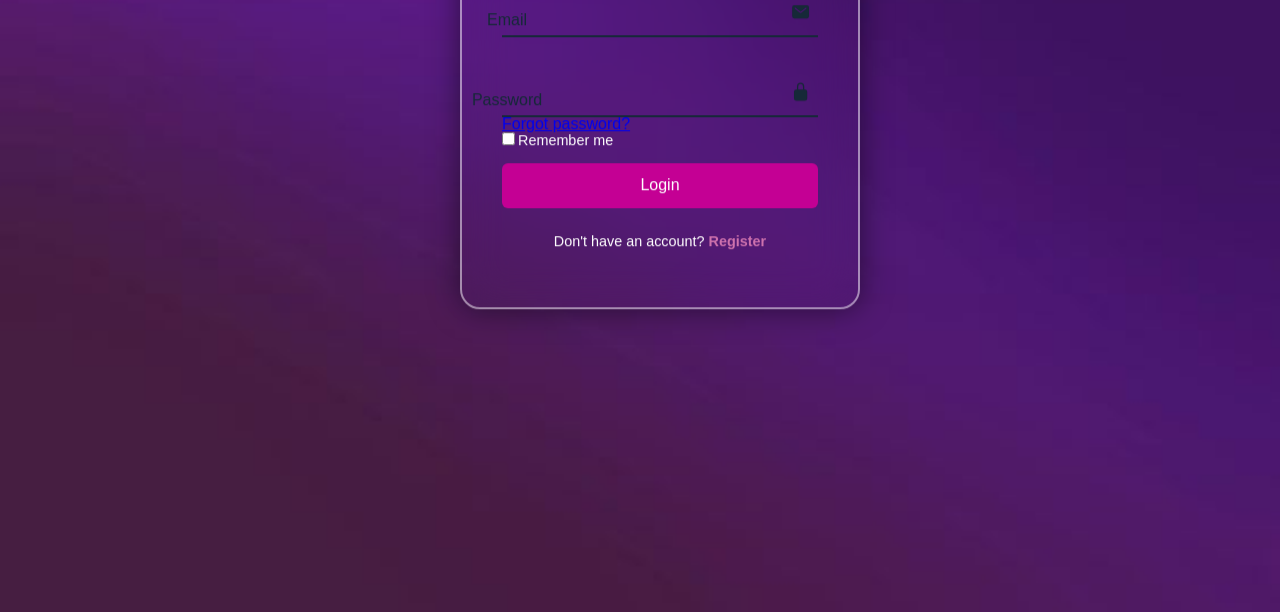
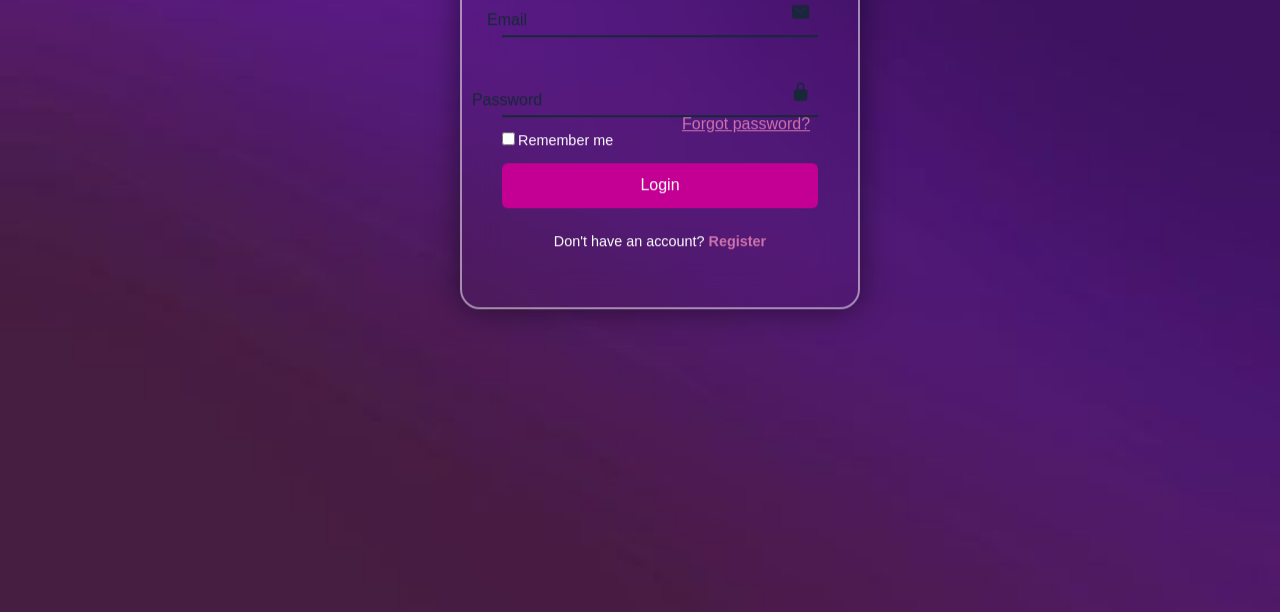
Before and after one commit to l3alisidahmed/Quiz-Game, a plain HTML site: page signup.html in a window 1280 px wide. Shown: the part 188-800 px from the top of the page. Drawn offline with nearby package versions, Linux system fonts and the light colour scheme.

Commit message:
update in css  (login)

```diff
--- a/style.css
+++ b/style.css
@@ -260,6 +260,11 @@ button#open-popup {
     color: #162938;
     line-height: 57px;
 }
+.input-box a {
+    margin-left: 180px;
+    color: #E8BC;
+
+}
 .remember-forgot{
     font-size:.9em ;
     color:white;
```
